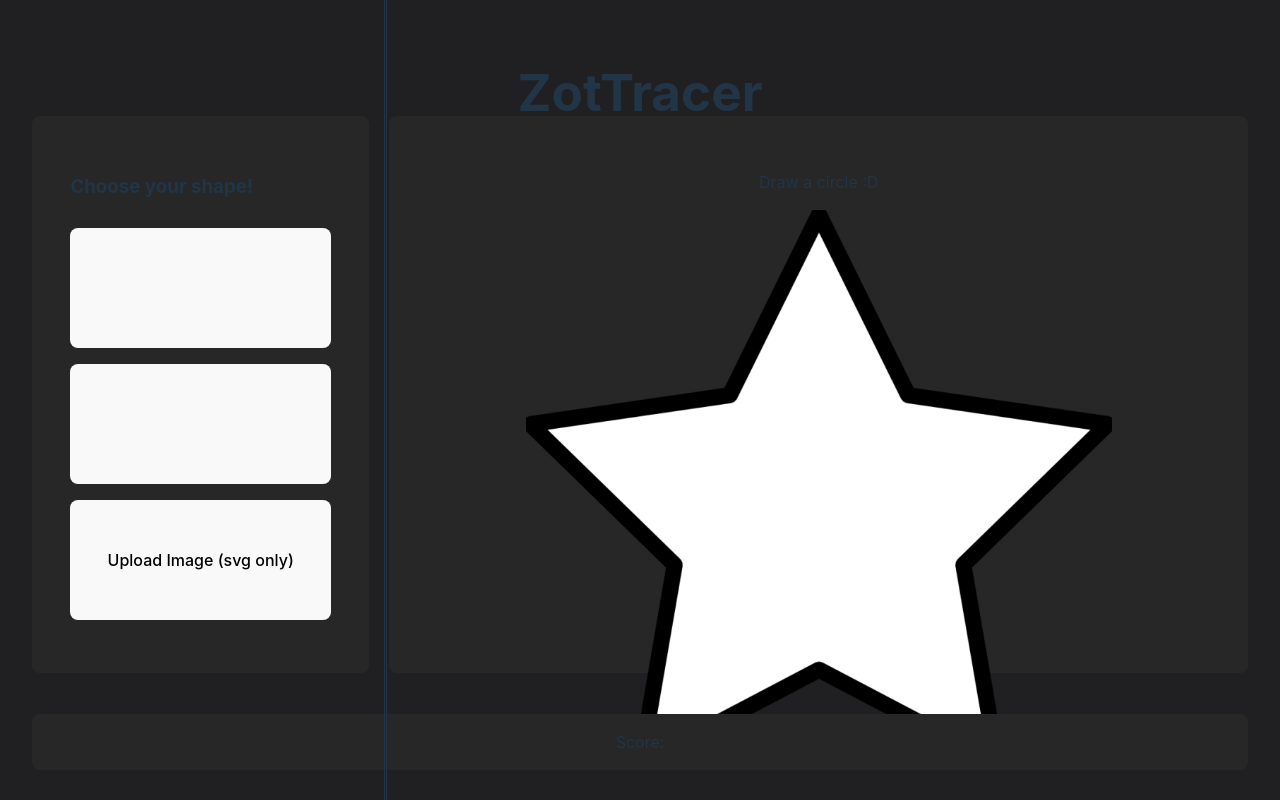
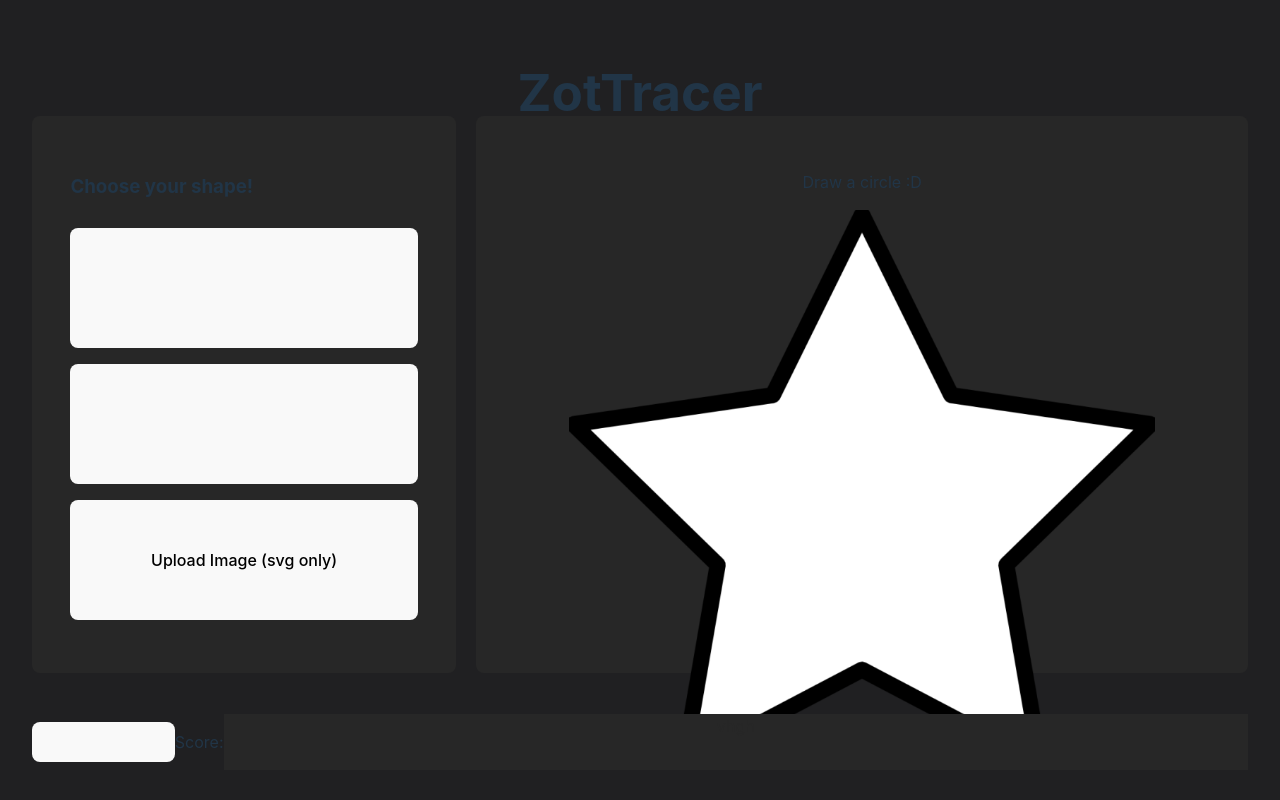
Before and after one commit to alam7989/ZotTracer, a React (Vite) app in the folder ZotTracer/frontend/: page / in a window 1280 px wide. Built offline with nearby package versions, Linux system fonts and the light colour scheme.

Commit message:
Disable excalidraw on PointerUp, re-enable on clear button press

```diff
--- a/ZotTracer/frontend/src/App.css
+++ b/ZotTracer/frontend/src/App.css
@@ -39,12 +39,13 @@
   background-repeat: no-repeat;
 }
 
+
 input[type="file"] {
   display: none; /* Hide the file input element */
 }
 
 #drawing_area {
-  flex: 3;                        /* Drawing area takes more space */
+  flex: 2;                        /* Drawing area takes more space */
   text-align: center;
   background-color: #272727;
   padding: 3vw;
@@ -66,9 +67,26 @@ input[type="file"] {
 }
 
 #footer {
+  display: flex;
   width: 95%;
   text-align: center;
   margin-top: 10vh;
-  background-color: #272727;
   border-radius: 8px;
 }
+
+#spacer {
+  background-color: #272727;
+  color: #272727;
+  flex: 10
+
+}
+
+.clearButton {
+  flex: 1;
+  height: 5vh;
+  margin-top: 1vh;
+  margin-bottom: 1vh;
+  background-position: center;
+  background-size:contain;
+  background-repeat: no-repeat;
+}
--- a/ZotTracer/frontend/src/App.jsx
+++ b/ZotTracer/frontend/src/App.jsx
@@ -8,6 +8,8 @@ function App() {
   const [shape, setShape] = useState('a circle'); // default shape: circle
   const [uploadedImage, setUploadedImage] = useState("");
   const fileInputRef = useRef(null);
+  const excalidrawAPIRef = useRef(null);
+
 
   const handleFileUpload = (event) => {
     const file = event.target.files[0];
@@ -49,17 +51,29 @@ function App() {
               >
                 {!uploadedImage && "Upload Image (svg only)"}
               </Button>
+
             </div>
           </div>
+
           <div id='drawing_area'>
             <p>Draw {shape} :D</p>
             <div id="canvas" >
-            <ExcalidrawComponent />
+            <ExcalidrawComponent onAPIReady = {(api) => {
+                excalidrawAPIRef.current = api; // Store API in a ref
+              }}/>
             </div>
           </div>
         </div>
         <div id='footer'>
+          <Button class='clearButton' onClick={() => {
+            if (excalidrawAPIRef.current) {
+              excalidrawAPIRef.current.updateScene({ elements: [] });
+            }
+            document.getElementById("excalidraw").style.pointerEvents = "auto";
+          }}/>
           <p>Score:</p>
+          <div id='spacer'>vhgh</div>
+
         </div>
       </div>
   )
--- a/ZotTracer/frontend/src/components/Excalidraw.css
+++ b/ZotTracer/frontend/src/components/Excalidraw.css
@@ -3,8 +3,7 @@
     position: fixed;
     height: 170vh;
     width: 100vw;
-    left: 30vw;
+    left: 37vw;
     top: -35vh;
 
-    border-style: double;
 }
--- a/ZotTracer/frontend/src/components/Excalidraw.jsx
+++ b/ZotTracer/frontend/src/components/Excalidraw.jsx
@@ -1,40 +1,42 @@
-import React, { useRef } from "react";
+import React, { useState } from "react";
 import { Excalidraw } from "@excalidraw/excalidraw";
 import './Excalidraw.css'
 
-const ExcalidrawComponent = () => {
-  const excalidrawRef = useRef(null);
-  // const excalidrawAPI = excalidrawRef.current;
+const ExcalidrawComponent = ({ onAPIReady }) => {
 
-//   useEffect(() => {
-//     // Once the component is mounted, set the tool and hide the toolbar
-//
-//     if (excalidrawAPI) {
-//       // Start with free-draw tool
-//
-//       // Hide the toolbar
-//       excalidrawAPI.setState({
-//         appState: {
-//           isToolBarVisible: false,
-//         },
-//       });
-//     }
-//   }, []); // Only run once after mount
+  const [excalidrawAPI, setExcalidrawAPI] = useState(null);
+
+  const clearCanvas = () => {
+    console.log(excalidrawAPI);
+    if (excalidrawAPI) {
+      excalidrawAPI.updateScene({
+        elements: [], // Clears all elements
+      });
+      // excalidrawAPI.setActiveTool({
+      //   type: "freedraw"
+      // })
+    }
+  };
 
   return (
     <div id="excalidraw"
-
       onPointerUp={() => {
         // Handle pointer (mouse) updates
           console.log("SVG DATA STUFF");
+          document.getElementById("excalidraw").style.pointerEvents = "none";
       }}>
-      <Excalidraw //id="excalidraw"
+        <Excalidraw id="excalidrawComp" excalidrawAPI={
+          (api) => {
+            console.log("Excalidraw API:", api);
+            setExcalidrawAPI(api);
+            onAPIReady(api); // Pass the API to the parent
+          }
+        }
         // ref={excalidrawRef}
         // onChange={(elements) => {
         //     // Handle changes to the elements
         //     console.log(elements);
         // }}
-        // onPointerDown
 
         initialData={{
             appState: {
```
